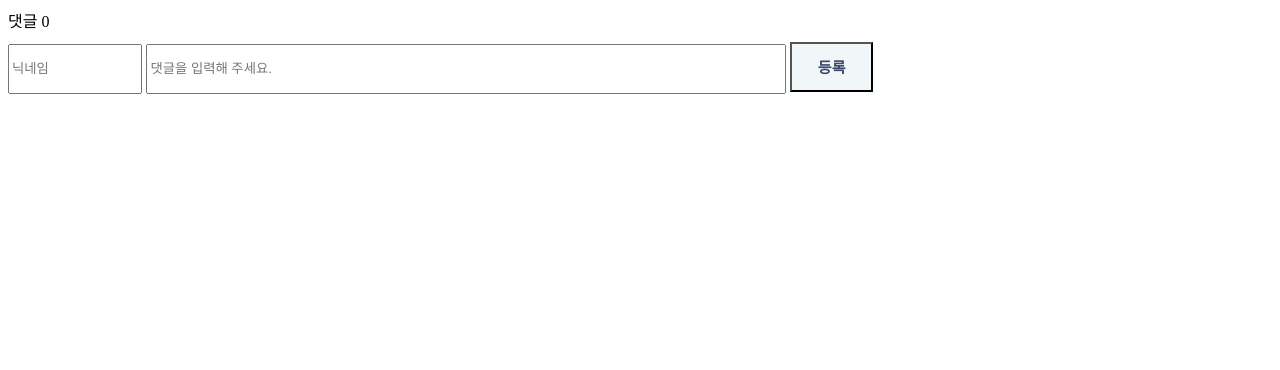
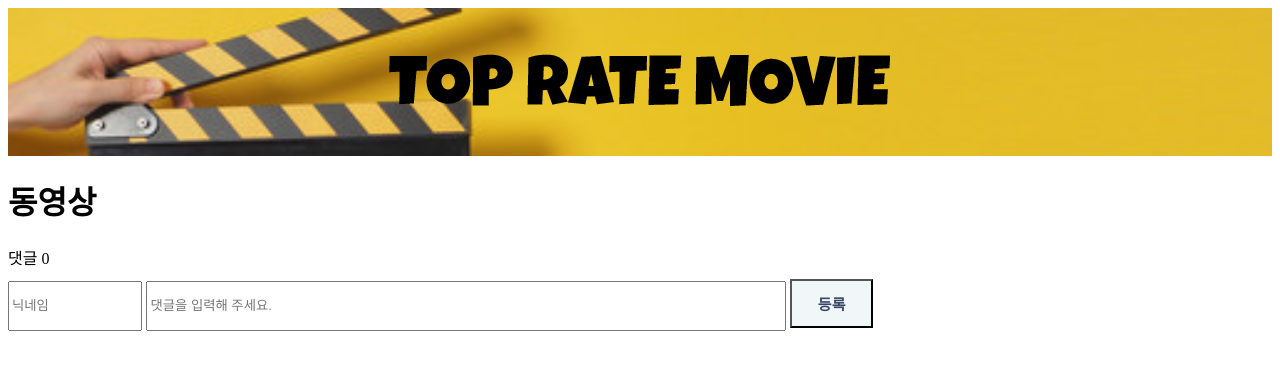
Before and after one commit to grown-up-team/FE-grown-up-team, a Python web app: template templates/detail.html in a window 1280 px wide. Shown: the top 370 px of the page. Run offline with Jinja, Linux system fonts and the light colour scheme; the template is opened without the code that fills it, so the values that code supplies are empty.

Commit message:
Feat : 상세페이지 이동 기능 구현 Design : 상세페이지 html, css 작성

```diff
--- a/static/css/commentBox.css
+++ b/static/css/commentBox.css
@@ -1,3 +1,15 @@
+header {
+  background-color: #950101;
+  display: flex;
+  justify-content: center;
+  align-items: center;
+  padding: 30px 0;
+  background-image: url(../img/movie.jpeg);
+  background-size: cover;
+  background-position: 0px -85px;
+  background-repeat: no-repeat;
+}
+
 #form-commentInfo {
   width: 100%;
 }
@@ -65,3 +77,7 @@
   padding: 5px 10px;
   cursor: pointer;
 }
+.trailer {
+  display: flex;
+  gap: 20px;
+}
--- /dev/null
+++ b/static/modules/serve.js
@@ -0,0 +1,71 @@
+function urlValue(parameterName) {
+  const urlSearchParams = new URLSearchParams(location.search);
+  return urlSearchParams.get(parameterName);
+}
+
+// 예시: movieID 파라미터 값을 추출하여 출력
+const movieID = urlValue('movieID');
+console.log(movieID);
+
+// API가져오기
+const options = {
+  method: 'GET',
+  headers: {
+    accept: 'application/json',
+    Authorization:
+      'Bearer eyJhbGciOiJIUzI1NiJ9.eyJhdWQiOiI4MjI1YTQ1OGUyOWYwZmM3MmY3M2NmOWI2N2Q0Y2RhZSIsInN1YiI6IjY0NzQ3OTM2Y2MyNzdjMDBhNzQ1ZTkzNCIsInNjb3BlcyI6WyJhcGlfcmVhZCJdLCJ2ZXJzaW9uIjoxfQ.s7NxkvQgNu-c9D-N1Zs4Ae3m1qnf4ipY3X3zQd4XseA'
+  }
+};
+// fetch에 가져오는 url 값
+const urls = `https://api.themoviedb.org/3/movie/${movieID}?language=en-US`;
+console.log(urls);
+
+// img와 title, 추가설명
+fetch(urls, options)
+  .then(response => response.json())
+  .then(response => {
+    console.log(response);
+    const mains = document.querySelector('.mains');
+    console.log(mains);
+    mains.innerHTML = '';
+    let temps_html = `
+        <div class="movies-card">
+        <img src="https://image.tmdb.org/t/p/w500/${response.backdrop_path}">
+        <h3 class="font-main">${response.title}</h3>
+        <p class="info-overview">${response.overview}</p>
+        </div>
+    `;
+    mains.insertAdjacentHTML('beforeend', temps_html);
+  })
+  .catch(err => console.error(err));
+
+// 예고편 가져오기
+const preview = {
+  method: 'GET',
+  headers: {
+    accept: 'application/json',
+    Authorization:
+      'Bearer eyJhbGciOiJIUzI1NiJ9.eyJhdWQiOiI4MjI1YTQ1OGUyOWYwZmM3MmY3M2NmOWI2N2Q0Y2RhZSIsInN1YiI6IjY0NzQ3OTM2Y2MyNzdjMDBhNzQ1ZTkzNCIsInNjb3BlcyI6WyJhcGlfcmVhZCJdLCJ2ZXJzaW9uIjoxfQ.s7NxkvQgNu-c9D-N1Zs4Ae3m1qnf4ipY3X3zQd4XseA'
+  }
+};
+const urls2 = `https://api.themoviedb.org/3/movie/${movieID}/videos?language=en-US`;
+fetch(urls2, preview)
+  .then(responsed => responsed.json())
+  .then(responsed => {
+    let example = responsed['results'];
+    console.log(responsed);
+    console.log(example);
+
+    const trailer = document.querySelector('.trailer');
+    trailer.innerHTML = '';
+
+    //동영상들 설정
+    example.slice(0, 4).forEach(abc => {
+      let temphtml = `
+    <div class=movie_trailer>
+    <iframe width="560" height="315" src="https://www.youtube.com/embed/${abc.key}" title="YouTube video player" frameborder="0" allow="accelerometer; autoplay; clipboard-write; encrypted-media; gyroscope; picture-in-picture; web-share" allowfullscreen></iframe>
+    </div>`;
+      trailer.insertAdjacentHTML('beforeend', temphtml);
+    });
+  })
+  .catch(err => console.error(err));
--- a/templates/detail.html
+++ b/templates/detail.html
@@ -7,9 +7,23 @@
     <title>GrownUpTeam상세페이지</title>
 
     <link rel="stylesheet" href="../static/css/commentBox.css" />
-    <script type="module" src="../static/modules/comment.js"></script>
+    <script src="../static/modules/comment.js" type="module"></script>
+    <script src="../static/modules/serve.js" type="module"></script>
+
   </head>
   <body>
+    <header>
+      <a href="index.html">
+        <img src="./assets/img/logo1.png" alt="banner" />
+      </a>
+    </header>
+    <main>
+      <section class="mains" id="mains"></section>
+      <div class="menu">
+        <h1>동영상</h1>
+      </div>
+      <section class="trailer" id="trailer"></section>
+      <div>
         <div id="form-commentInfo">
           <div id="comment-count">댓글 <span id="count">0</span></div>
           <input id="nick-input" placeholder="닉네임" />
@@ -17,5 +31,6 @@
           <button id="submit">등록</button>
         </div>
         <div id="comments"></div>
+    </main>
   </body>
 </html>
```
Also changed, not shown: static/modules/list.js (+9 -1 lines). Lines whose indentation alone changed are shown as unchanged.
